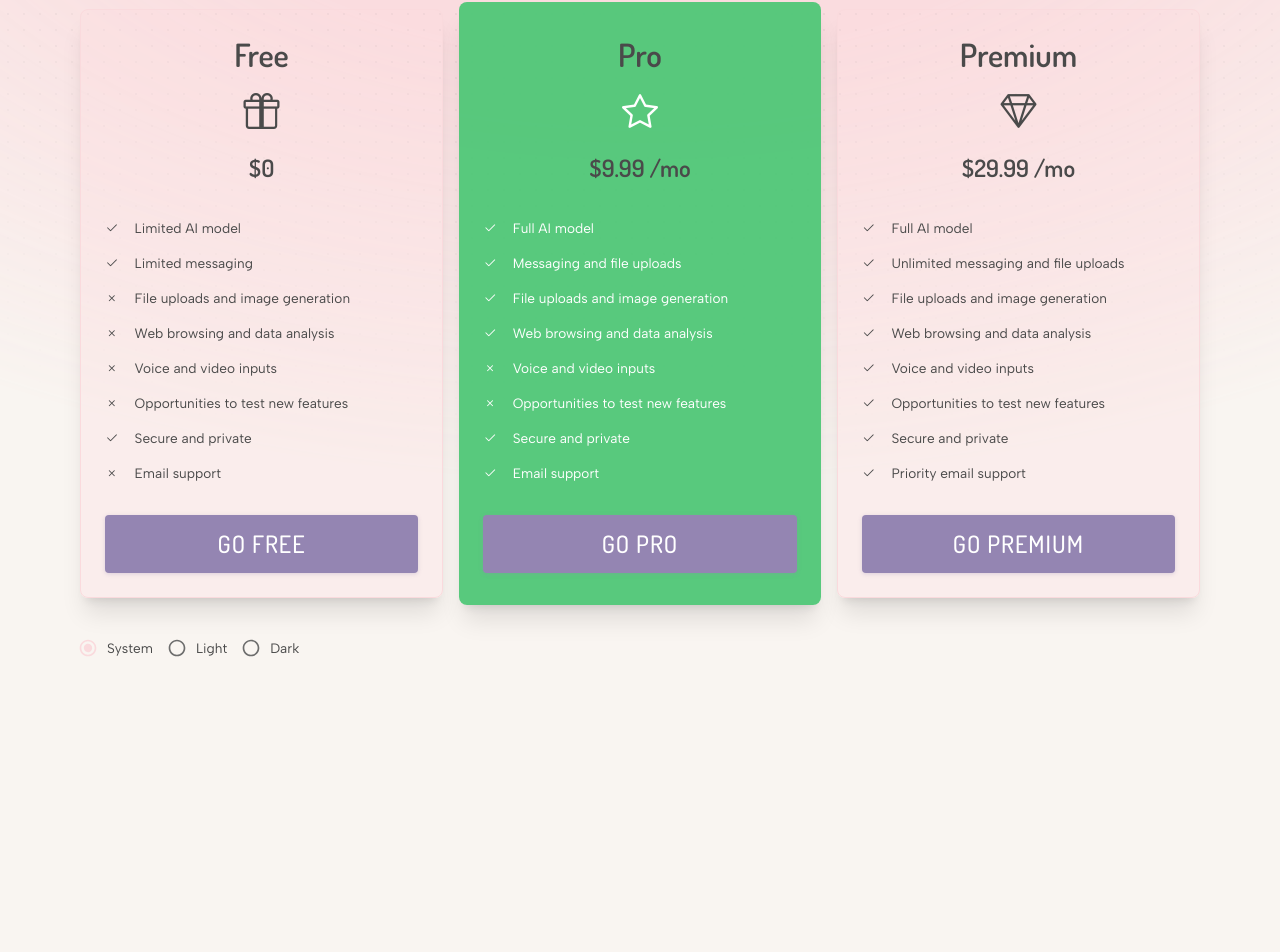
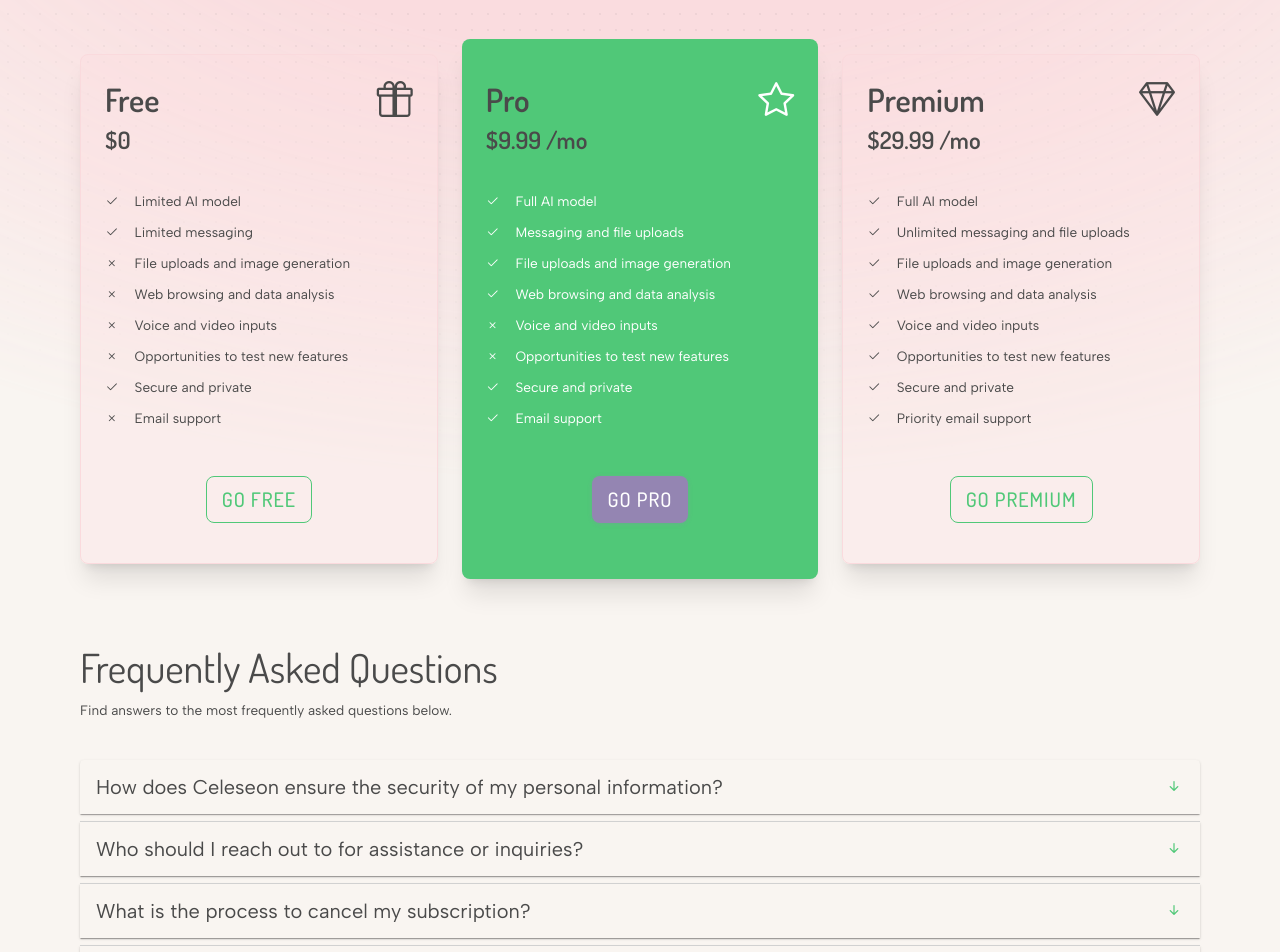
Before and after one commit to jordachewd/Cellesseon, a Next.js app: page /plans in a window 1280 px wide. Shown: the part 234-1186 px from the top of the page. Before the commit the page ends 901 px from the top, so only its background shows below. Built offline with nearby package versions, Linux system fonts and the light colour scheme; no server answers; what @mui/material-nextjs, tailwindcss-animated would draw is missing.

Commit message:
Plans & Faqs

```diff
--- a/src/app/plans/page.tsx
+++ b/src/app/plans/page.tsx
@@ -1,12 +1,12 @@
 "use client";
-import css from "@/styles/pages/plans.module.css";
+import css from "@/styles/sections/Plans.module.css";
 import { SignedIn, SignedOut } from "@clerk/nextjs";
 import { Button, IconButton, Switch, Typography } from "@mui/material";
 import { plans } from "@/constants/plans";
 import { useRouter } from "next/navigation";
 import { TooltipArrow } from "@/components/shared/TooltipArrow";
 import { useState } from "react";
-import ToggleMode from "@/components/shared/ToggleMode";
+import Faqs from "@/components/shared/Faqs";
 
 export default function PlansPage() {
   const router = useRouter();
@@ -34,9 +34,9 @@
         </IconButton>
       </TooltipArrow>
 
-      <div className={css.section}>
+      <section className={css.section}>
         <div className={css.head}>
-          <Typography variant="h3">Choose a plan</Typography>
+          <Typography variant="h2">Choose a plan</Typography>
           <Typography variant="body1">
             Select the plan that suits your needs!
           </Typography>
@@ -62,6 +62,8 @@
               <div className={css.planHead}>
                 <Typography variant="h5">{plan.name}</Typography>
                 <i className={`bi ${plan.icon} text-4xl`}></i>
+              </div>
+              <div className={css.planPrice}>
                 <Typography variant="h6">
                   $
                   {plan.price === 0
@@ -73,8 +75,7 @@
                     : plan.price + oddpricing + " /mo"}
                 </Typography>
               </div>
-
-              <div className={css.inclusions}>
+              <div className={css.planFeatures}>
                 {plan.inclusions.map((inclusion) => (
                   <li
                     key={plan.name + inclusion.label}
@@ -90,27 +91,35 @@
                   </li>
                 ))}
               </div>
+              <div className={css.planActions}>
                 <SignedOut>
-                <Button size="large" variant="contained" href="/sign-up">
+                  <Button
+                    href="/sign-up"
+                    variant={plan.highlight ? "contained" : "outlined"}
+                  >
                     Go {plan.name}
                   </Button>
                 </SignedOut>
                 <SignedIn>
                   {plan.name === "Free" ? (
-                  <Button size="large" variant="outlined" disabled>
+                    <Button
+                      disabled
+                      variant={plan.highlight ? "contained" : "outlined"}
+                    >
                       Current Plan
                     </Button>
                   ) : (
-                  <Button size="large" variant="contained">
+                    <Button variant={plan.highlight ? "contained" : "outlined"}>
                       Get Started
                     </Button>
                   )}
                 </SignedIn>
               </div>
+            </div>
           ))}
         </div>
-        <ToggleMode />
-      </div>
+      </section>
+      <Faqs />
     </div>
   );
 }
--- a/src/components/sections/LandingPage.tsx
+++ b/src/components/sections/LandingPage.tsx
@@ -29,13 +29,13 @@
       <div className={css.actions}>
         <Button
           size="large"
-          variant="contained"
+          variant="outlined"
           href="/plans"
-          className="!px-10"
+          className="!px-16"
         >
           Get Started
         </Button>
-        <Button  variant="text" href="/sign-in" className="!px-10">
+        <Button size="small" href="/sign-in" className="!px-10">
           Login
         </Button>
       </div>
--- /dev/null
+++ b/src/components/shared/Faqs.tsx
@@ -0,0 +1,37 @@
+import {
+  Accordion,
+  AccordionDetails,
+  AccordionSummary,
+  Typography,
+} from "@mui/material";
+import css from "@/styles/sections/Faqs.module.css";
+import { faqs } from "@/constants/faqs";
+
+export default function Faqs() {
+  return (
+    <section className={css.section}>
+      <div className={css.head}>
+        <Typography variant="h4">Frequently Asked Questions</Typography>
+        <Typography variant="body2">
+          Find answers to the most frequently asked questions below.
+        </Typography>
+      </div>
+      <div className={css.faqs}>
+        {faqs.map((faq) => (
+          <Accordion key={faq.id}>
+            <AccordionSummary
+              expandIcon={<i className="bi bi-arrow-down-short text-xl"></i>}
+              aria-controls={`panel${faq.id}-content`}
+              id={`panel${faq.id}-header`}
+            >
+              <Typography component="span">{faq.question}</Typography>
+            </AccordionSummary>
+            <AccordionDetails>
+              <Typography variant="body2">{faq.answer}</Typography>
+            </AccordionDetails>
+          </Accordion>
+        ))}
+      </div>
+    </section>
+  );
+}
--- /dev/null
+++ b/src/constants/faqs.tsx
@@ -0,0 +1,48 @@
+export const faqs = [
+  {
+    id: 0,
+    question: "How does Celeseon ensure the security of my personal information?",
+    answer:
+      "Celeseon prioritizes the protection of your personal information. " +
+      "We implement advanced security protocols to safeguard your data. " +
+      "For comprehensive details, please review our Privacy Policy.",
+  },
+  {
+    id: 1,
+    question: "Who should I reach out to for assistance or inquiries?",
+    answer:
+      "For any questions or support needs, please contact our customer support team at office@jordachewd.com.",
+  },
+  {
+    id: 2,
+    question: "What is the process to cancel my subscription?",
+    answer:
+      "You can cancel your subscription anytime through your account settings. " +
+      "For further information, please refer to Celeseon's Refund Policy.",
+  },
+  {
+    id: 3,
+    question: "What subscription plans does Celeseon offer?",
+    answer:
+      "Celeseon provides various subscription plans to meet your requirements. " +
+      "You can opt for either monthly or yearly plans based on your preference.",
+  },
+  {
+    id: 4,
+    question: "Is it possible to use Celeseon on multiple devices at the same time?",
+    answer: "Yes, Celeseon can be accessed on multiple devices simultaneously.",
+  },
+  {
+    id: 5,
+    question: "How do I update my account information?",
+    answer:
+      "To update your account information, navigate to the account settings section and make the necessary changes.",
+  },
+  {
+    id: 6,
+    question: "Does Celeseon offer a free trial?",
+    answer:
+      "Yes, Celeseon offers a free trial period for new users. " +
+      "You can sign up and explore the features before committing to a subscription plan.",
+  },
+];
--- /dev/null
+++ b/src/styles/sections/Faqs.module.css
@@ -0,0 +1,11 @@
+.section {
+  @apply flex flex-col w-full max-w-6xl mx-auto px-4 gap-10;
+}
+
+.head{
+  @apply flex flex-col gap-2;
+}
+
+.faqs {
+  @apply flex flex-col gap-2;
+}
--- a/src/styles/pages/plans.module.css
+++ b/src/styles/sections/Plans.module.css
@@ -1,9 +1,9 @@
 .wrapper {
-  @apply flex w-full h-dvh m-0 p-0 z-10 relative;
+  @apply flex flex-col w-full m-0 py-8 md:py-14 z-10 relative gap-10;
 }
 
 .section {
-  @apply flex flex-col w-full max-w-6xl mx-auto p-4;
+  @apply flex flex-col w-full max-w-6xl mx-auto px-4 gap-4;
 }
 
 .backBtn {
@@ -11,7 +11,7 @@
 }
 
 .head {
-  @apply flex flex-col gap-4 justify-center items-center mt-10;
+  @apply flex flex-col gap-4 justify-center items-center;
 }
 
 .switch {
@@ -32,11 +32,15 @@
 }
 
 .plans {
-  @apply flex w-full justify-between gap-4 my-6 items-center;
+  @apply flex w-full justify-between gap-6 my-6 items-center flex-col md:flex-row;
 }
 
 .planHead {
-  @apply flex flex-col gap-4 justify-center items-center;
+  @apply flex gap-4 justify-between items-center;
+}
+
+.planPrice {
+  @apply flex justify-between items-center;
 }
 
 .plan {
@@ -46,11 +50,15 @@
 }
 
 .highlight {
-  @apply py-8 border-none;
+  @apply md:py-10 border-none;
   color: var(--mui-palette-tertiary-contrastText);
-  background-color: rgb(var(--mui-palette-tertiary-mainChannel) / 0.95);
+  background-color: var(--mui-palette-tertiary-main);
 }
 
-.inclusions {
-  @apply flex flex-col gap-4 w-full my-8;
+.planFeatures {
+  @apply flex flex-col gap-3 w-full my-8;
 }
+
+.planActions {
+  @apply flex justify-center items-center my-4;
+}
--- a/src/themes/muiComponents.tsx
+++ b/src/themes/muiComponents.tsx
@@ -18,18 +18,23 @@
           letterSpacing: "1px",
           fontFamily: dosis.style.fontFamily,
           transition: "all 0.35s ease-in-out",
+          borderRadius: "0.5rem",
         },
         text: {
           color: "var(--mui-palette-tertiary-main)",
           "&:hover": {
-            color: "var(--mui-palette-tertiary-dark)",
+            color: "var(--mui-palette-tertiary-dark)!important",
           },
         },
         outlined: {
+          borderColor: "var(--mui-palette-tertiary-main)",
+          color: "var(--mui-palette-tertiary-main)",
           "&:hover": {
-            borderColor: "var(--mui-palette-primary-light)",
+            borderColor: "var(--mui-palette-tertiary-dark)",
+            color: "var(--mui-palette-tertiary-dark)!important",
           },
         },
+
         contained: {
           color: "var(--mui-palette-common-white)",
           backgroundColor: "var(--mui-palette-secondary-dark)",
@@ -42,9 +47,11 @@
               "0px 1px 4px 0px rgba(var(--mui-palette-secondary-darkChannel) / 0.4)",
           },
         },
-
+        sizeSmall: {
+          fontSize: "1rem",
+        },
         sizeMedium: {
-          fontSize: "1.125rem",
+          fontSize: "1.25rem",
         },
         sizeLarge: {
           fontSize: "1.5rem",
--- a/src/themes/muiPaletteDark.tsx
+++ b/src/themes/muiPaletteDark.tsx
@@ -12,12 +12,13 @@
       light: "#F3CBB3", // Rose Gold (lighter)
       main: "#E8A87C", // Rose Gold
       dark: "#C17B5B", // Rose Gold (dark)
-      contrastText: "#8A543D", // Rose Gold (darker)
+      contrastText: "#5C3B28", // Rose Gold (darker)
     },
     action: {
       active: "#E8A87C", // Rose Gold
-      hover: "#F1B99C", // Slightly lighter shade
-      disabled: "#5D70AA", // Marine (300)
+      hover: "#C17B5B", // Slightly darker shade
+      disabled: "#6A0DAD", // Deep Plum
+      disabledBackground: "#6A0DAD", // Deep Plum
     },
     background: {
       default: "#020519", // Marine Dark Blue
--- a/src/themes/muiPaletteLight.tsx
+++ b/src/themes/muiPaletteLight.tsx
@@ -16,8 +16,9 @@
     },
     action: {
       active: "#50C878", // Emerald Green
-      hover: "#74D490", // Slightly lighter
-      disabled: "#5D70AA", // Marine (300)
+      hover: "#3E995F", // Slightly darker shade
+      disabled: "#FADADD", // Blush Pink
+      disabledBackground: "#FADADD", // Blush Pink
     },
     background: {
       default: "#F9F5F1", // Soft Beige
```
Also changed, not shown: src/app/page.tsx (line endings or trailing spaces), src/app/plans/layout.tsx (line endings or trailing spaces). Lines whose indentation alone changed are shown as unchanged.
